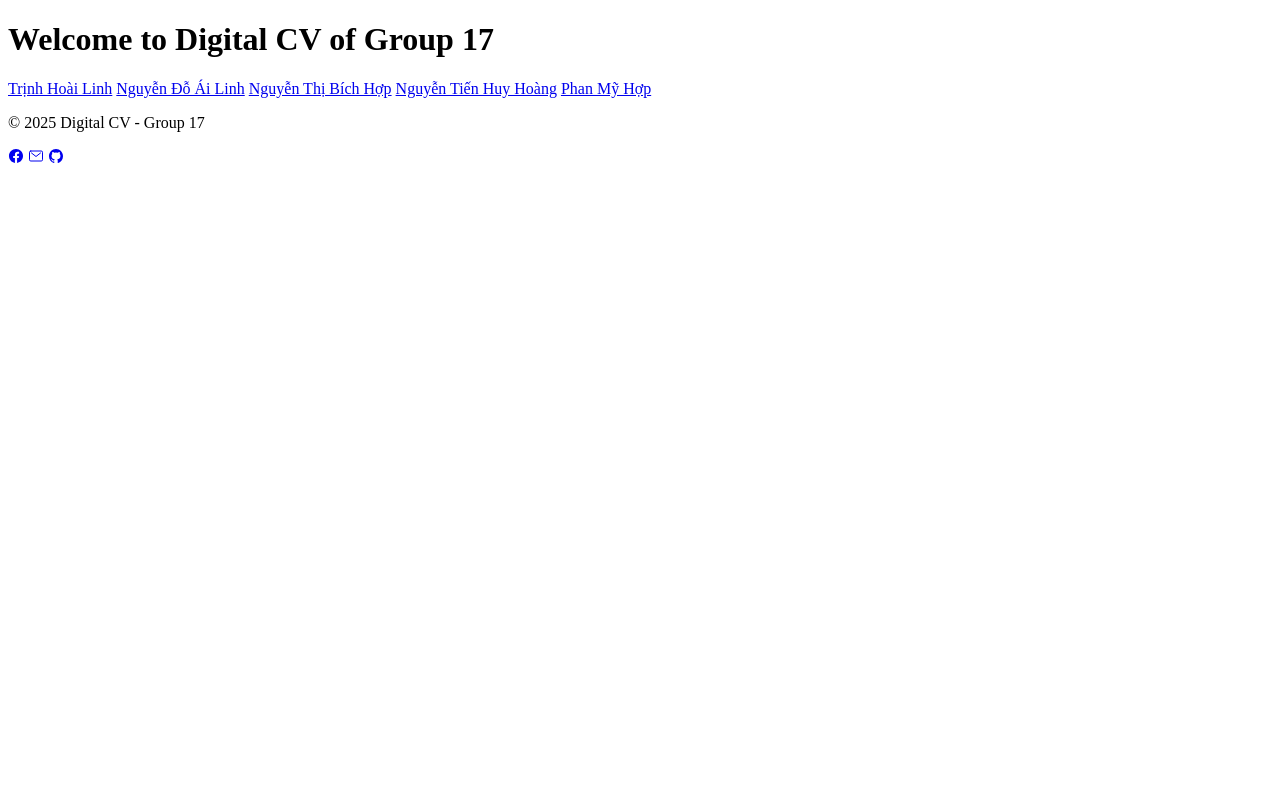
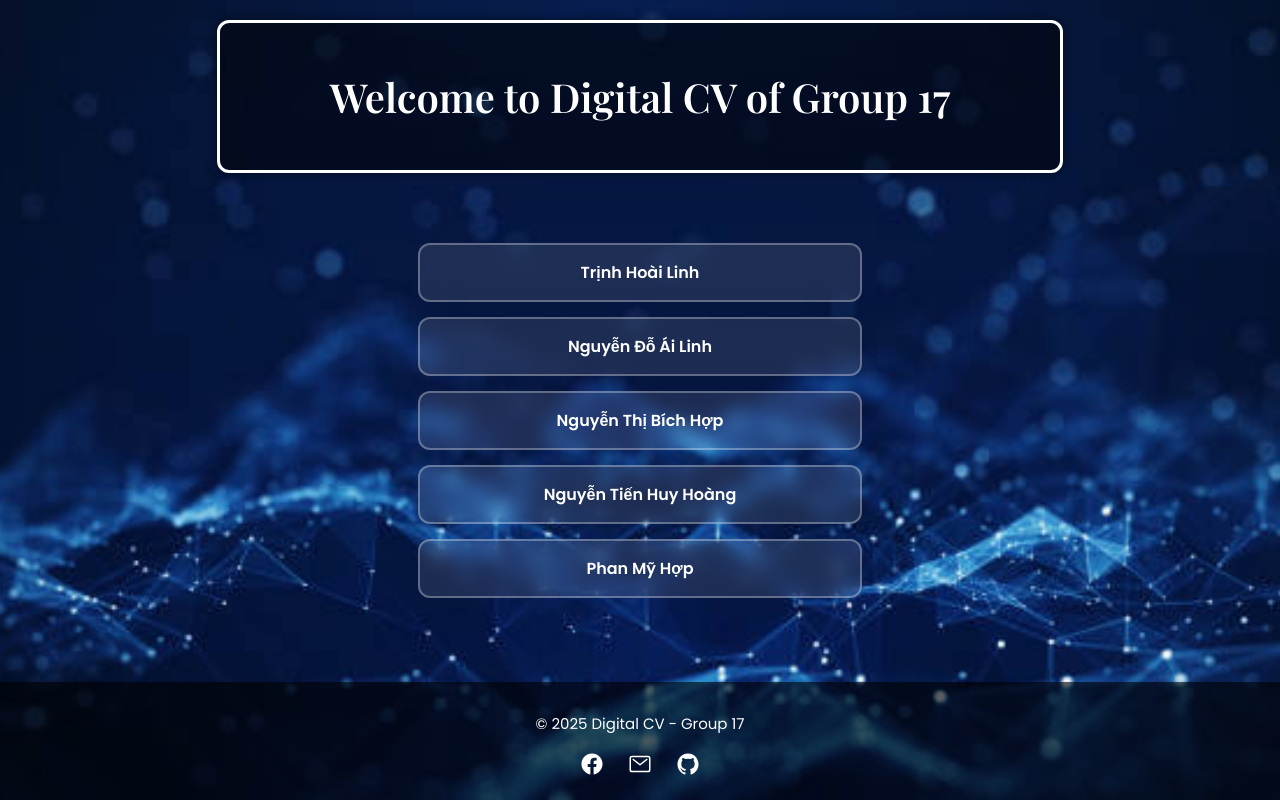
Before and after one commit to bichhop1095/KiemtraGK, a plain HTML site: page index.html in a window 1280 px wide. Drawn offline with nearby package versions, Linux system fonts and the light colour scheme.

Commit message:
Update index.html

```diff
--- a/index.html
+++ b/index.html
@@ -3,7 +3,7 @@
 <head>
   <meta charset="UTF-8">
   <title>Digital CV - Trang chủ</title>
-  <link rel="stylesheet" href="Trang chủ.css">
+  <link rel="stylesheet" href="index.css">
 
   <!-- Font chữ -->
   <link href="https://fonts.googleapis.com/css2?family=Poppins:wght@400;600&display=swap" rel="stylesheet">
```
